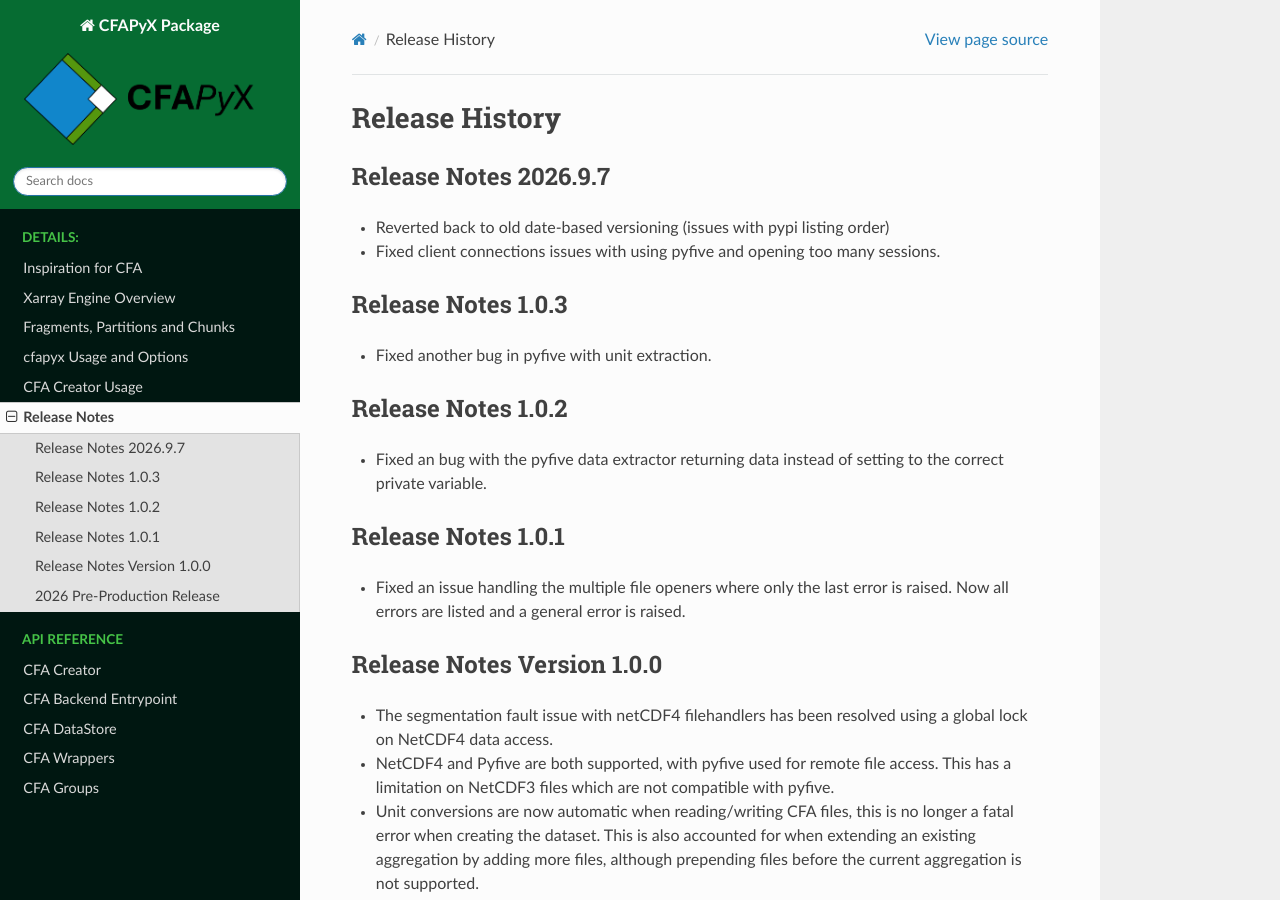
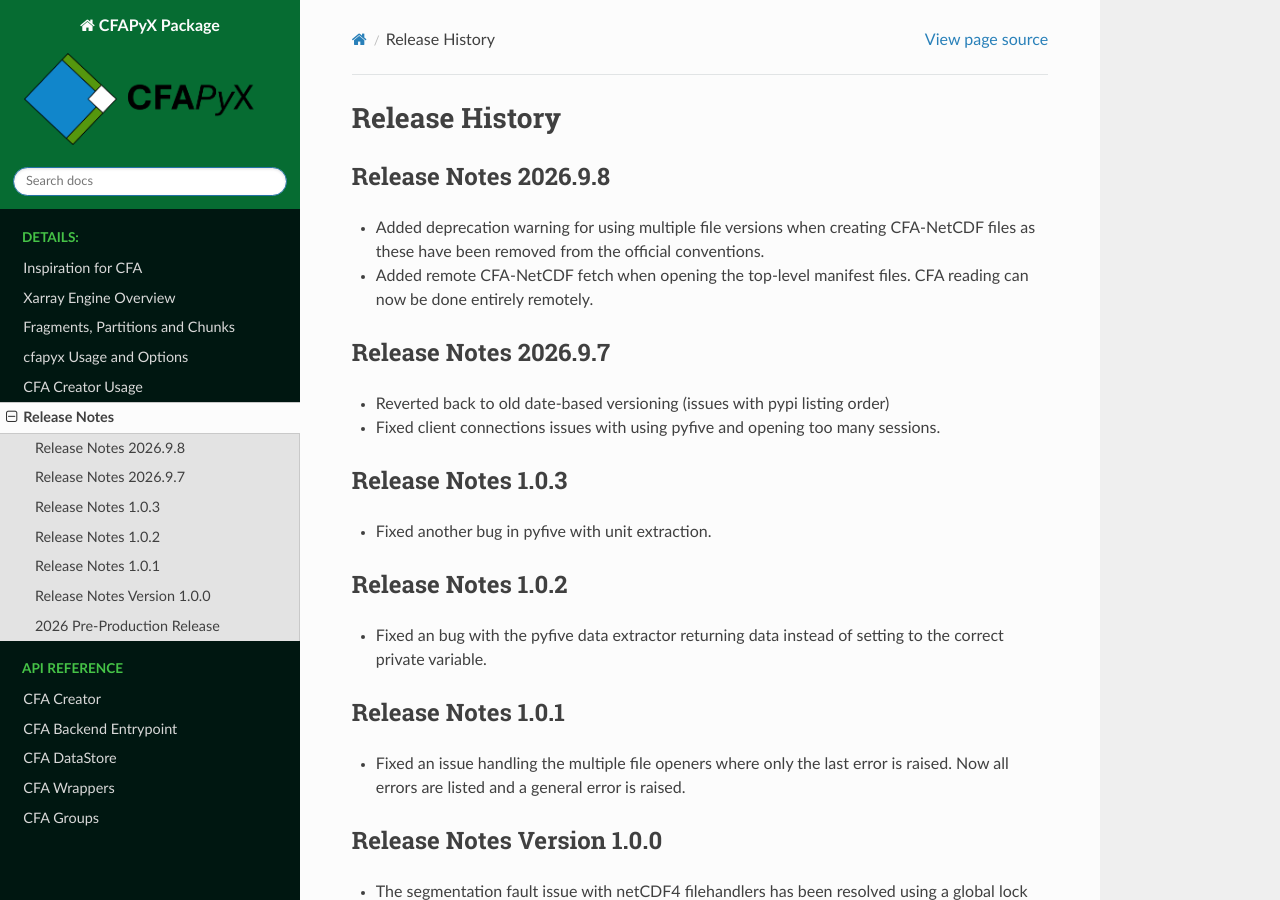
Before and after one commit to cedadev/CFAPyX, a Sphinx documentation site: the page built from docs/source/releases.rst, in a window 1280 px wide and 900 px high. Built offline with Sphinx 7.4.7 and the Read the Docs theme 3.1.0, drawn with Linux system fonts in a browser that asks for light colours.

Commit message:
Updated version

```diff
--- a/docs/source/releases.rst
+++ b/docs/source/releases.rst
@@ -1,6 +1,11 @@
 ===============
 Release History
 ===============
+
+Release Notes 2026.9.8
+----------------------
+- Added deprecation warning for using multiple file versions when creating CFA-NetCDF files as these have been removed from the official conventions.
+- Added remote CFA-NetCDF fetch when opening the top-level manifest files. CFA reading can now be done entirely remotely.
 
 Release Notes 2026.9.7
 ----------------------
--- a/pyproject.toml
+++ b/pyproject.toml
@@ -1,6 +1,6 @@
 [project]
 name = "cfapyx"
-version = "2026.9.7"
+version = "2026.9.8"
 description = "The pure-Python implementation of the CF Aggregation conventions, including the Xarray engine to enable reading CFA-netCDF files."
 authors = [
     {name = "Daniel Westwood",email = "daniel.westwood@stfc.ac.uk"}
```
